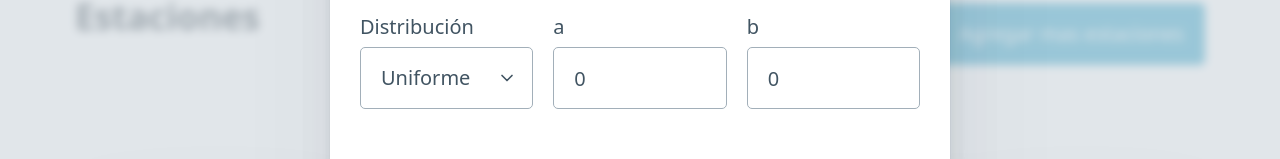
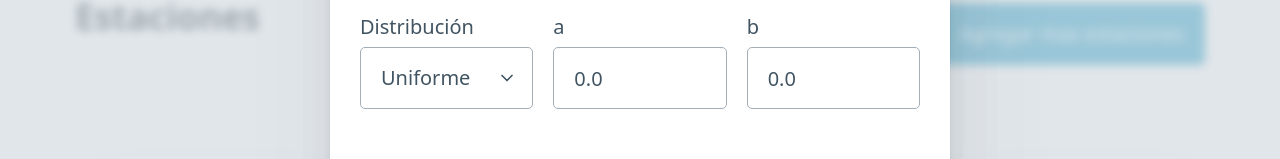
Before and after one commit to sarrietav-dev/queue-simulation, a React (Vite) app: page / in a window 1280 px wide. Shown: the part 466-625 px from the top of the page. Built offline with nearby package versions, Linux system fonts and the light colour scheme.

Commit message:
🐛 Fix input field not accepting decimals

```diff
--- a/src/components/DistributionForm.tsx
+++ b/src/components/DistributionForm.tsx
@@ -1,4 +1,5 @@
 import React, { useState } from "react";
+import NumberInput from "./NumberInput";
 
 type DistributionFormProps = {
     data: DistributionData;
@@ -9,21 +10,18 @@ function DistributionForm({ data, onChange }: DistributionFormProps) {
     const [distribution, setDistribution] = useState<DistributionName>(
         data.name ?? "exponential"
     );
-    const [mean, setMean] = useState<{ mean: number }>(
+    const [mean, setMean] = useState<Mean>(
         data.name !== "uniform"
-            ? { mean: (data.mean as Mean).mean ?? 0 }
-            : { mean: 0 }
+            ? { mean: (data.mean as Mean).mean ?? "0" }
+            : { mean: "0" }
     );
-    const [uniformMean, setUniformMean] = useState<{
-        a: number;
-        b: number;
-    }>(
+    const [uniformMean, setUniformMean] = useState<UniformMean>(
         data.name === "uniform"
             ? {
-                  a: (data.mean as UniformMean).a ?? 0,
-                  b: (data.mean as UniformMean).b ?? 0,
+                  a: (data.mean as UniformMean).a ?? "0",
+                  b: (data.mean as UniformMean).b ?? "0",
               }
-            : { a: 0, b: 0 }
+            : { a: "0", b: "0" }
     );
 
     const handleDistributionChange = (
@@ -60,24 +58,21 @@ function DistributionForm({ data, onChange }: DistributionFormProps) {
                 <>
                     <label htmlFor="">
                         a
-                        <input
-                            type="text"
-                            name=""
-                            id=""
+                        <NumberInput
                             value={uniformMean.a}
                             onChange={(e) => {
                                 setUniformMean((prev) => {
                                     onChange({
                                         name: "uniform",
                                         mean: {
-                                            a: Number(e.target.value),
+                                            a: e,
                                             b: prev.b,
                                         },
                                     });
 
                                     return {
                                         ...prev,
-                                        a: Number(e.target.value),
+                                        a: e,
                                     };
                                 });
                             }}
@@ -85,10 +80,7 @@ function DistributionForm({ data, onChange }: DistributionFormProps) {
                     </label>
                     <label htmlFor="">
                         b
-                        <input
-                            type="text"
-                            name=""
-                            id=""
+                        <NumberInput
                             value={uniformMean.b}
                             onChange={(e) => {
                                 setUniformMean((prev) => {
@@ -96,12 +88,12 @@ function DistributionForm({ data, onChange }: DistributionFormProps) {
                                         name: "uniform",
                                         mean: {
                                             a: prev.a,
-                                            b: Number(e.target.value),
+                                            b: e,
                                         },
                                     });
                                     return {
                                         ...prev,
-                                        b: Number(e.target.value),
+                                        b: e,
                                     };
                                 });
                             }}
@@ -111,21 +103,18 @@ function DistributionForm({ data, onChange }: DistributionFormProps) {
             ) : (
                 <label>
                     Media
-                    <input
-                        type="text"
-                        name=""
-                        id=""
+                    <NumberInput
                         value={mean.mean}
-                        onChange={(e) => {
+                        onChange={(value) => {
                             setMean((prev) => {
                                 onChange({
                                     name: distribution,
-                                    mean: { mean: Number(e.target.value) },
+                                    mean: { mean: value },
                                 });
 
                                 return {
                                     ...prev,
-                                    mean: Number(e.target.value),
+                                    mean: value,
                                 };
                             });
                         }}
--- a/src/components/Modal.tsx
+++ b/src/components/Modal.tsx
@@ -18,8 +18,8 @@ function Modal(props: ModalProps) {
             distribution: {
                 name: "uniform",
                 mean: {
-                    a: 0,
-                    b: 0,
+                    a: "0.0",
+                    b: "0.0",
                 },
             },
         },
@@ -41,8 +41,8 @@ function Modal(props: ModalProps) {
                     distribution: {
                         name: "uniform",
                         mean: {
-                            a: 0,
-                            b: 0,
+                            a: "0.0",
+                            b: "0.0",
                         },
                     },
                 },
--- /dev/null
+++ b/src/components/NumberInput.tsx
@@ -0,0 +1,22 @@
+type NumberInputProps = {
+    value: string;
+    onChange: (value: string) => void;
+};
+
+function NumberInput({ value, onChange }: NumberInputProps) {
+    return (
+        <input
+            type="text"
+            value={value}
+            onChange={(e) => {
+                const amount = e.target.value;
+
+                if (!amount || amount.match(/^\d{1,}(\.\d{0,4})?$/)) {
+                    onChange(amount);
+                }
+            }}
+        />
+    );
+}
+
+export default NumberInput;
--- a/src/types.d.ts
+++ b/src/types.d.ts
@@ -9,8 +9,8 @@ type DistributionData = {
 
 type DistributionName = "exponential" | "uniform" | "poisson";
 
-type DistributionMean = { mean: number } | { a: number; b: number };
+type DistributionMean = { mean: string } | { a: string; b: string };
 
-type UniformMean = { a: number; b: number };
+type UniformMean = { a: string; b: string };
 
-type Mean = { mean: number };
+type Mean = { mean: string };
```
